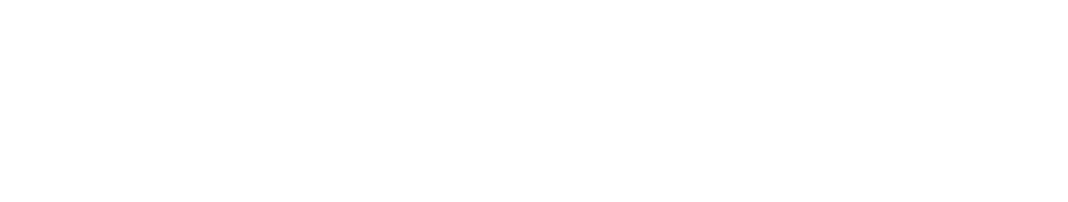
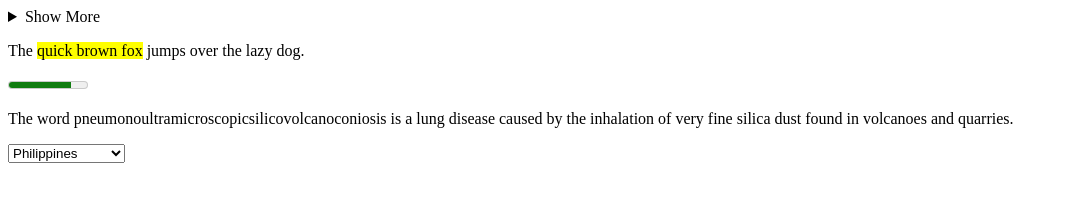
Before and after one commit to sarojghalan/HackerRank, a plain HTML site: page index.html in a window 1280 px wide. Shown: the whole page, without its empty margins (0-1068 px from the left). Drawn offline with Linux system fonts and the light colour scheme.

Commit message:
useful html tag for web development

```diff
--- /dev/null
+++ b/asyncAwait.js
@@ -0,0 +1,8 @@
+const timerPromise = (message) => new Promise((resolve) => setTimeout(resolve, 3000,message));
+
+async function timeAsync(){
+    const result = await timerPromise("Promise Resolve");
+    console.log(result);
+}
+
+timeAsync();
--- a/index.html
+++ b/index.html
@@ -1,12 +1,44 @@
 <!DOCTYPE html>
 <html lang="en">
-<head>
-    <meta charset="UTF-8">
-    <meta http-equiv="X-UA-Compatible" content="IE=edge">
-    <meta name="viewport" content="width=device-width, initial-scale=1.0">
+  <head>
+    <meta charset="UTF-8" />
+    <meta http-equiv="X-UA-Compatible" content="IE=edge" />
+    <meta name="viewport" content="width=device-width, initial-scale=1.0" />
     <title>Document</title>
-</head>
-<body>
-    <script src="ExtraLongFactorials.js"></script>
-</body>
+  </head>
+  <body>
+    <details>
+      <summary>Show More</summary>
+      <p>
+        This is some additional content that will be revealed when the user
+        clicks on the "Show More" text.
+      </p>
+    </details>
+    <p>The <mark>quick brown fox</mark> jumps over the lazy dog.</p>
+    <meter value="80" min="0" max="100" low="30" high="70" optimum="80"></meter>
+    <p>
+      The word
+      <wbr /> pneumonoultramicroscopicsilicovolcano<wbr />coniosis<wbr /> is a
+      lung disease caused by the inhalation of very fine silica dust found in
+      volcanoes and quarries.
+    </p>
+    <select>
+      <optgroup label="Asia">
+        <option value="ph">Philippines</option>
+        <option value="kr">South Korea</option>
+        <option value="jp">Japan</option>
+      </optgroup>
+      <optgroup label="Europe">
+        <option value="fr">France</option>
+        <option value="de">Germany</option>
+        <option value="it">Italy</option>
+      </optgroup>
+      <optgroup label="North America">
+        <option value="us">United States</option>
+        <option value="ca">Canada</option>
+        <option value="mx">Mexico</option>
+      </optgroup>
+    </select>
+    <script src="asyncAwait.js"></script>
+  </body>
 </html>
```
